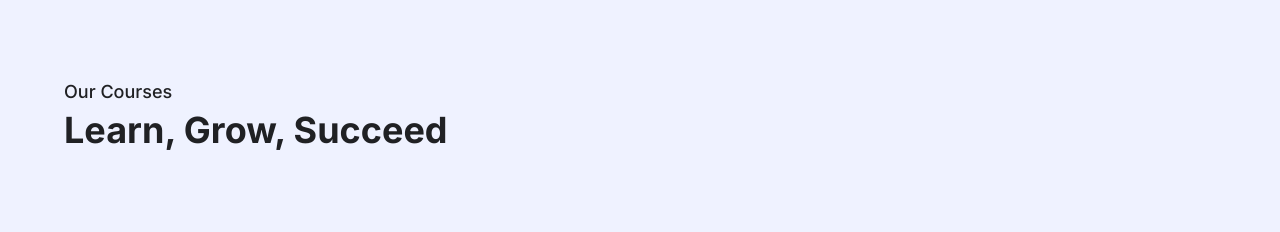
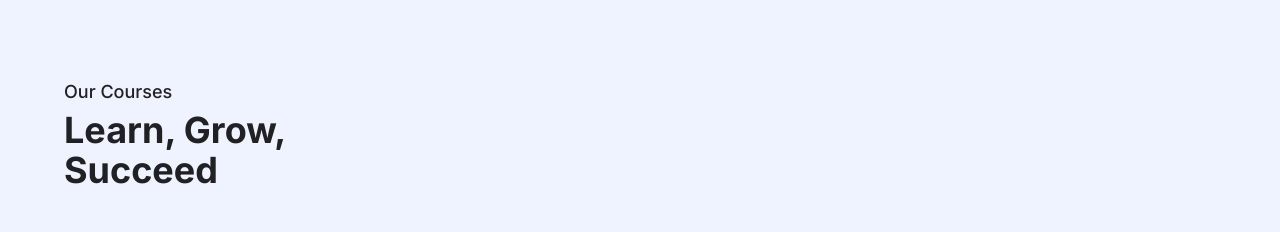
Before and after one commit to mbonikev/hotel_talents_pool, a React (Vite) app: page /#/ in a window 1280 px wide. Shown: the part 1197-1429 px from the top of the page. Built offline with nearby package versions, Linux system fonts and the light colour scheme; what ldrs would draw is missing.

Commit message:
Stalker-commit: src/components/FewCourses.jsx

```diff
--- a/src/components/FewCourses.jsx
+++ b/src/components/FewCourses.jsx
@@ -8,7 +8,7 @@ function FewCourses() {
     <div className="w-full py-10 px-16 max-lg:px-5 max-lg:pt-0 flex flex-col text-dark-text">
       <div className="w-full h-fit flex flex-col gap-1">
         <h1 className="text-lg font-medium ">{CoursesSection.sectionTitle}</h1>
-        <h1 className="text-4xl font-bold ">{CoursesSection.HeaderTitle}</h1>
+        <h1 className="text-4xl font-bold w-fit max-w-[250px]">{CoursesSection.HeaderTitle}</h1>
 
       </div>
       {/* courses grid */}
```
